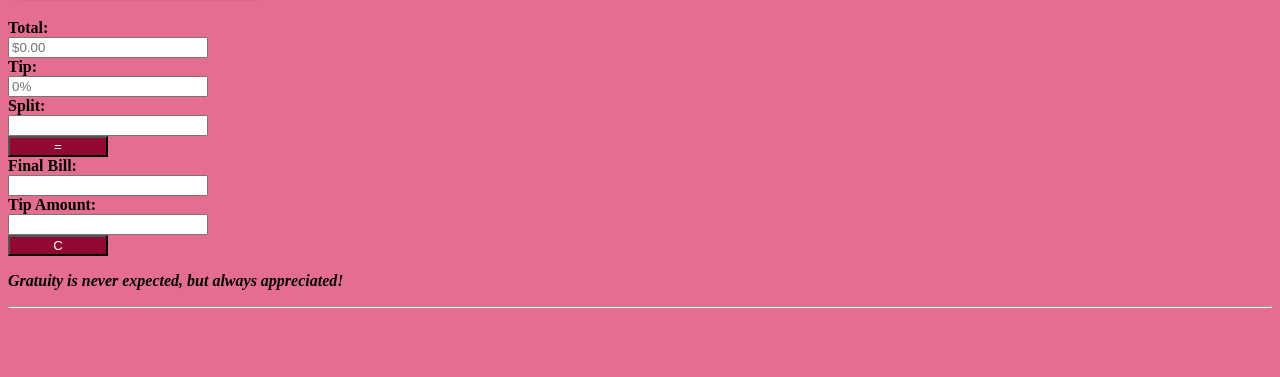
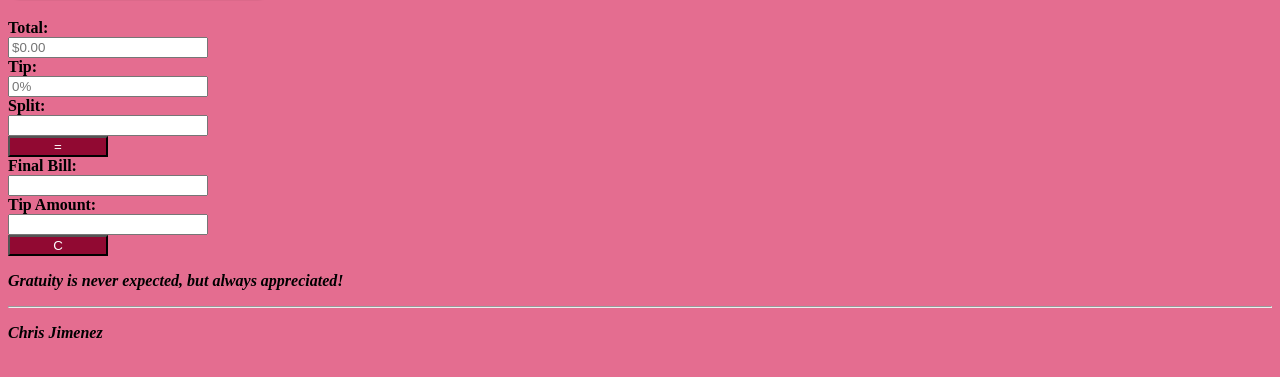
Before and after one commit to chrisjimenez10/tip-calculator, a plain HTML site: page index.html in a window 1280 px wide. Shown: the part 71-448 px from the top of the page. Drawn offline with nearby package versions, Linux system fonts and the light colour scheme.

Commit message:
added my name at the bottom

```diff
--- a/index.html
+++ b/index.html
@@ -37,5 +37,6 @@
 
     <p>Gratuity is never expected, but always appreciated!</p>
     <hr />
+    <p>Chris Jimenez</p>
 </body>
 </html>
```
